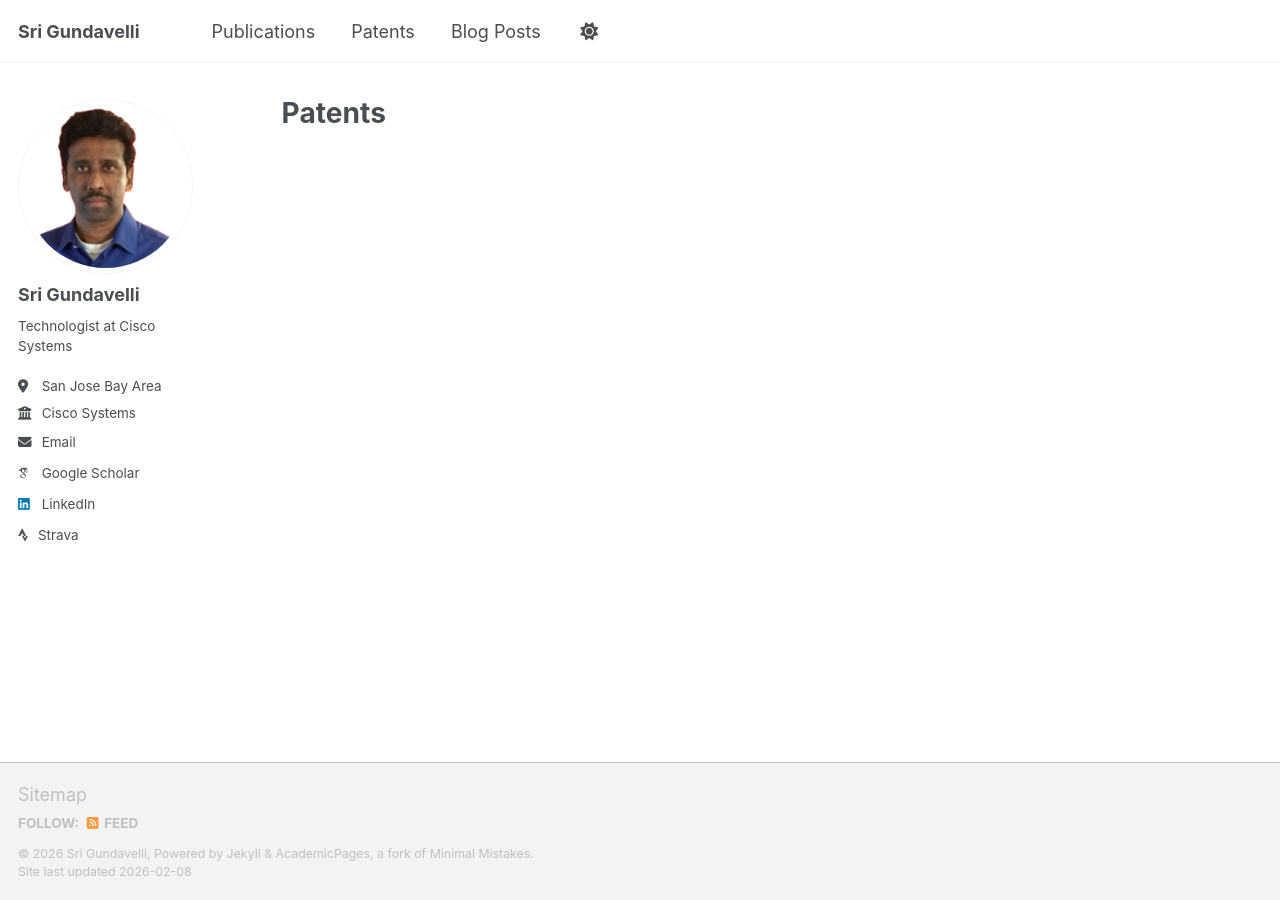
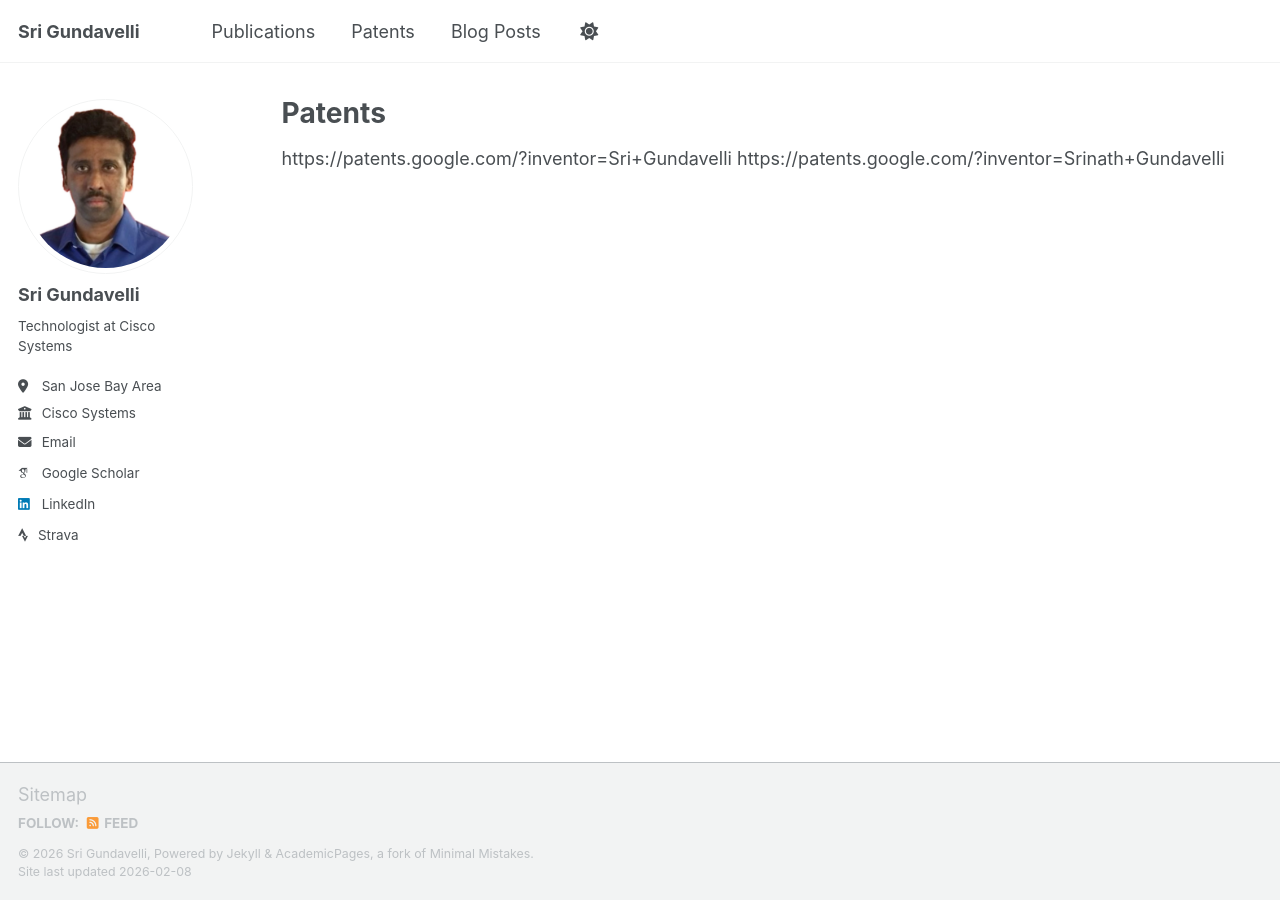
Before and after one commit to srigundavelli/srigundavelli.github.io, a Jekyll site: the page built from _pages/patents.md, in a window 1280 px wide. Built offline with Jekyll 4.4.1, drawn with Linux system fonts in a browser that asks for light colours; some web fonts are replaced; a script that is not in the unit is left out; part of the change alters nothing that is shown.

Commit message:
Update patents.md

```diff
--- a/_pages/patents.md
+++ b/_pages/patents.md
@@ -4,3 +4,6 @@ layout: archive
 permalink: /patents/
 author_profile: true
 ---
+
+https://patents.google.com/?inventor=Sri+Gundavelli
+https://patents.google.com/?inventor=Srinath+Gundavelli
```
